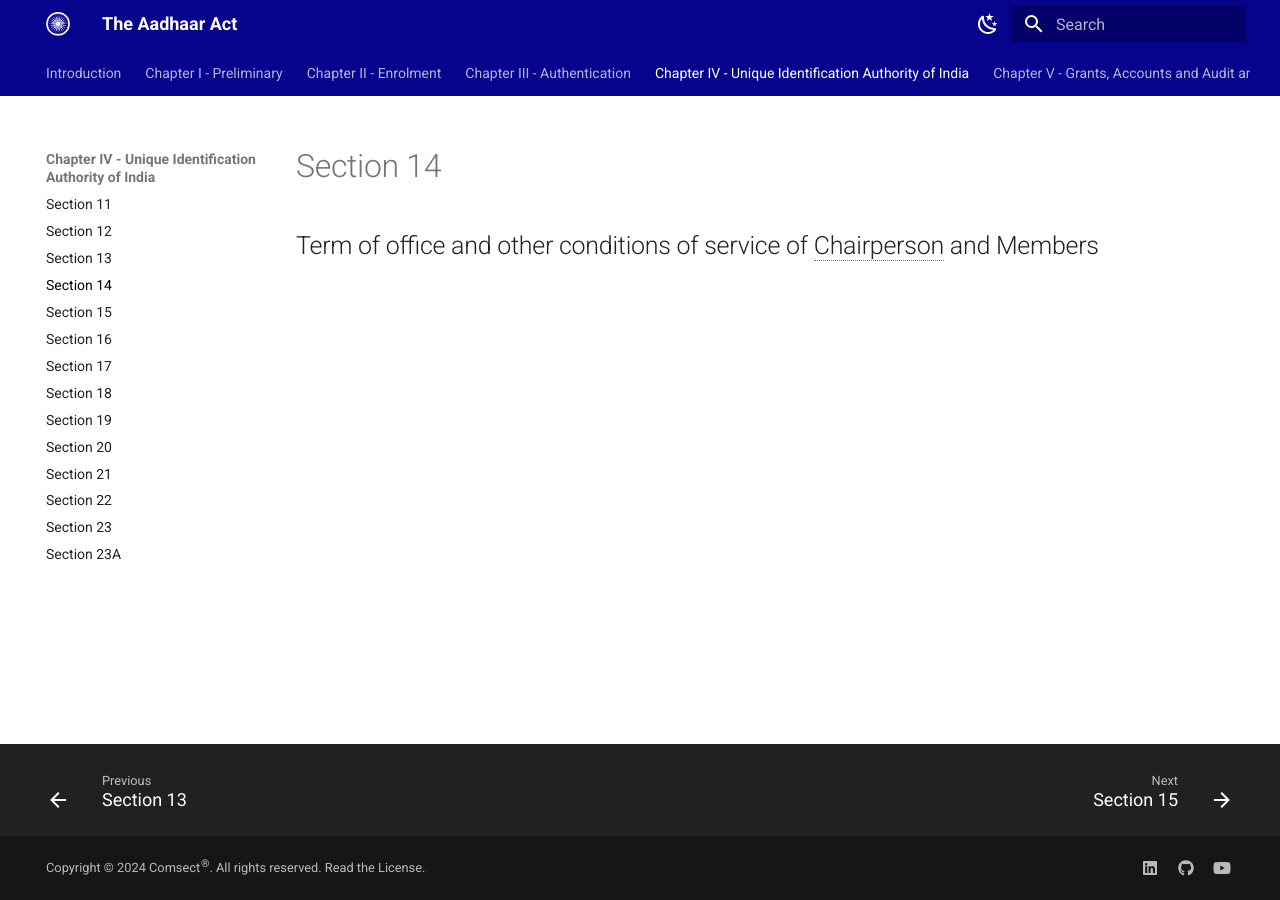
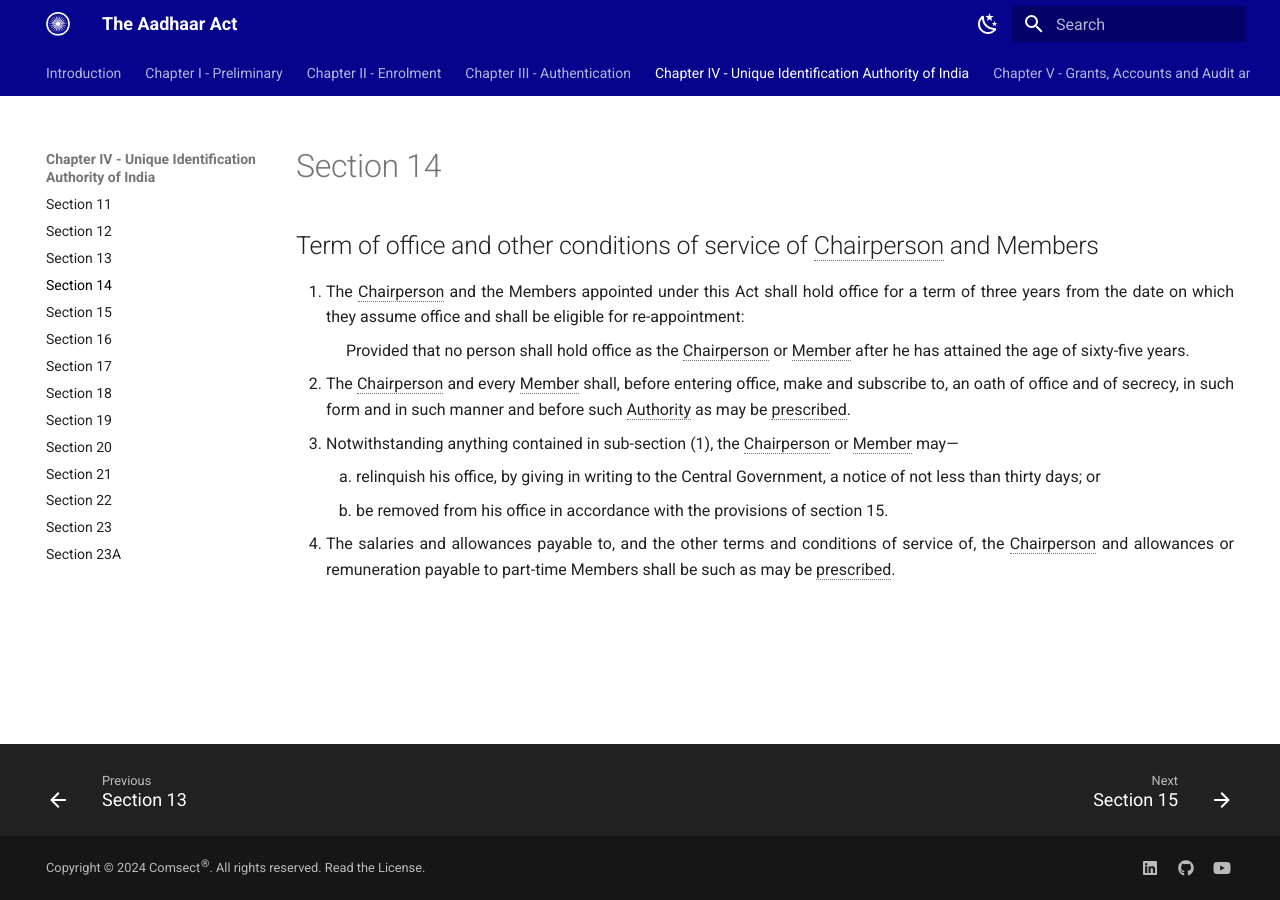
Before and after one commit to comsect/aadhaar-act, an MkDocs documentation site: the page built from docs/en/14.md, in a window 1280 px wide. Built offline with MkDocs 1.6.1 and Material for MkDocs 9.7.7, drawn with Linux system fonts in a browser that asks for light colours.

Commit message:
add section-fourteen

```diff
--- a/docs/en/14.md
+++ b/docs/en/14.md
@@ -5,3 +5,10 @@
 ---
 
 ## Term of office and other conditions of service of Chairperson and Members
+
+1. The Chairperson and the Members appointed under this Act shall hold office for a term of three years from the date on which they assume office and shall be eligible for re-appointment: </p>&emsp; Provided that no person shall hold office as the Chairperson or Member after he has attained the age of sixty-five years.
+2. The Chairperson and every Member shall, before entering office, make and subscribe to, an oath of office and of secrecy, in such form and in such manner and before such Authority as may be prescribed.
+3. Notwithstanding anything contained in sub-section (1), the Chairperson or Member may—
+    1. relinquish his office, by giving in writing to the Central Government, a notice of not less than thirty days; or
+    2. be removed from his office in accordance with the provisions of section 15.
+4. The salaries and allowances payable to, and the other terms and conditions of service of, the Chairperson and allowances or remuneration payable to part-time Members shall be such as may be prescribed.
```
